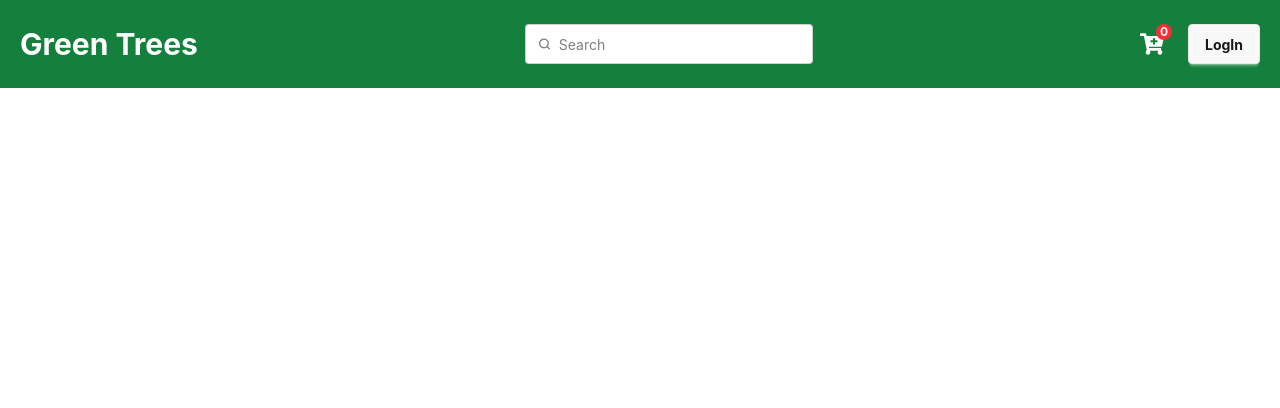
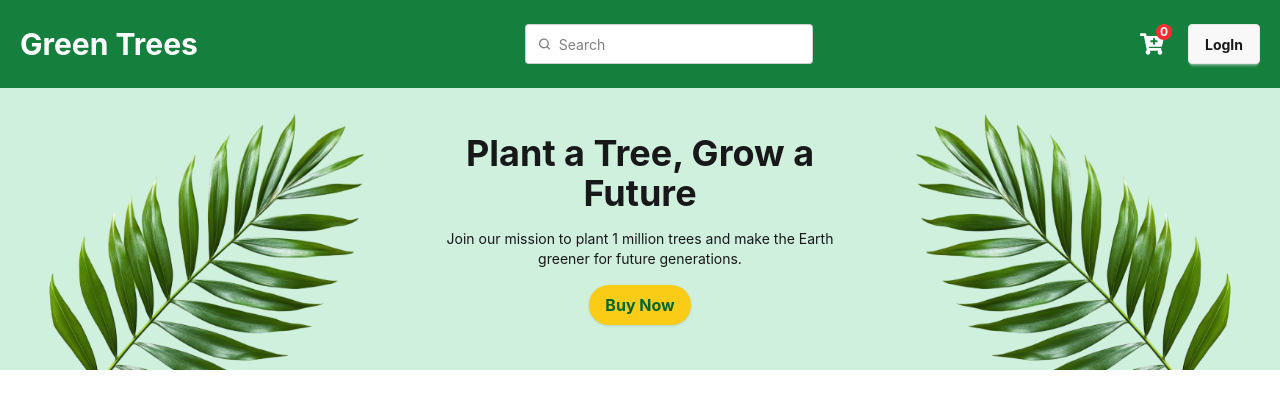
Before and after one commit to AritraApon/Buy-Green-Tree, a React (Vite) app: page / in a window 1280 px wide. Shown: the top 408 px of the page. Built offline with nearby package versions, Linux system fonts and the light colour scheme.

Commit message:
banner section add

```diff
--- a/src/App.jsx
+++ b/src/App.jsx
@@ -1,4 +1,5 @@
 import './App.css'
+import Banner from './Components/Banner/Banner'
 import Navbar from './Components/Navbar/Navbar'
 
 
@@ -9,6 +10,7 @@ function App() {
   return (
    <>
  <Navbar></Navbar>
+ <Banner></Banner>
 
 
    </>
--- /dev/null
+++ b/src/Components/Banner/Banner.jsx
@@ -0,0 +1,27 @@
+import React from 'react';
+import LeftImg from '../../assets/hero-leaf1.png'
+import RightImg from '../../assets/hero-leaf2.png'
+
+const Banner = () => {
+    return (
+        <div className='container mx-auto'>
+            <div className='bg-[#cff0dc] flex justify-between items-center py-5 md:py-0 '>
+                <div className='hidden md:block'>
+                    <img src={LeftImg} alt="" />
+                </div>
+                <div className='text-center space-y-4 px-5'>
+                    <h1 className='text-2xl md:text-4xl font-bold'>Plant a Tree, Grow a Future</h1>
+                    <p className=' text-[8px] md:text-sm '>Join our mission to plant 1 million trees and make the Earth greener for future
+                        generations.</p>
+                    <button className='bg-[#facc15] hover:bg-[#a48507] px-2 md:px-4 py-2 font-bold text-green-800 rounded-full shadow '>Buy Now</button>
+                </div>
+                <div className='hidden md:block'>
+                    <img src={RightImg} alt="" />
+                </div>
+            </div>
+
+        </div>
+    );
+};
+
+export default Banner;
```
